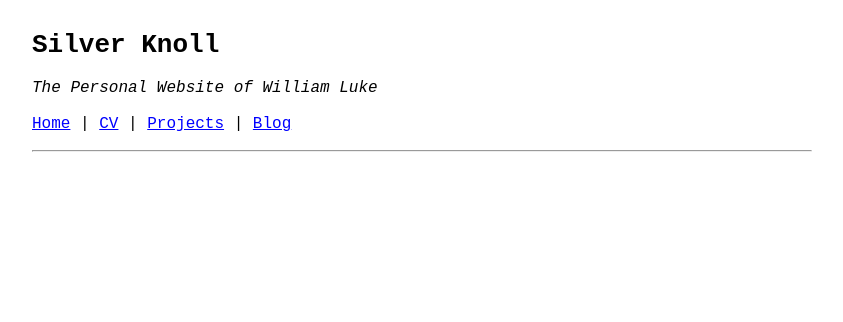
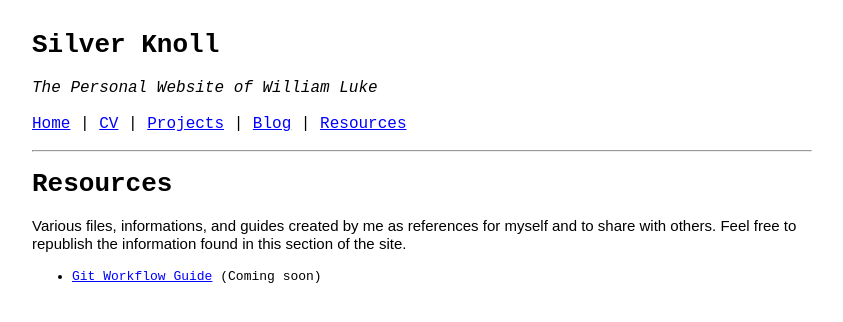
Before and after one commit to signaryk/signaryk.github.io, a Jekyll site: the page built from resources.md, in a window 1280 px wide. Shown: the top 322 px of the page, without its empty margins (218-1061 px from the left). Built offline with Jekyll 4.4.1, drawn with Linux system fonts in a browser that asks for light colours; our own code applies the rules of GitHub Pages for plain Markdown files.

Commit message:
Actual changes

```diff
--- a/_layouts/default.html
+++ b/_layouts/default.html
@@ -17,6 +17,12 @@
     a {
       color: blue
     }
+    code {
+      background-color:#D3D3D3;
+      border-radius: 5px;
+      padding: 3px;
+      box-shadow: #939393;
+    }
   </style>
 </head>
 <body style="margin:0 auto;max-width:60em;padding:1em;font-family:monospace;">
@@ -30,7 +36,7 @@
 
   <p style="font-size:16px; font-family: monospace">
     <a style="color: blue" href="/">Home</a> | <a style="color: blue" href="/resume.pdf">CV</a> | <a style="color: blue" href="/projects/">Projects</a>
-    | <a href ="/blog/">Blog</a>
+    | <a href ="/blog/">Blog</a> | <a href ="/resources/">Resources</a>
   </p>
 
 </header>
--- a/_layouts/post.html
+++ b/_layouts/post.html
@@ -2,6 +2,10 @@
 layout: page
 showTitle: true
 ---
+<br>
+
+<a href="/blog/"><= Back to Blog</a>
+
 <h1 class="page-title">
     <a class="rss pull-right" href="/feed.xml"><i class="fa fa-rss"></i></a>
     {{ page.title }}
--- a/resources.md
+++ b/resources.md
@@ -0,0 +1,11 @@
+---
+layout: page
+title: Resources
+permalink: /resources/
+---
+# {{ page.title }}
+
+Various files, informations, and guides created by me as references for myself and to share with others.
+Feel free to republish the information found in this section of the site.
+
+- [Git Workflow Guide](/resources/git/) (Coming soon)
```
Also changed, not shown: _layouts/resource.html (+8 -0 lines), gitworkflowguide.md (+48 -0 lines), projects.md (+2 -0 lines), resume.md (+5 -0 lines).
